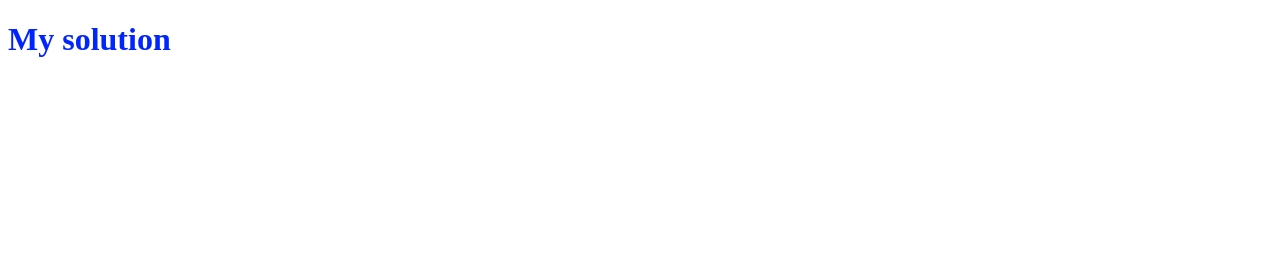
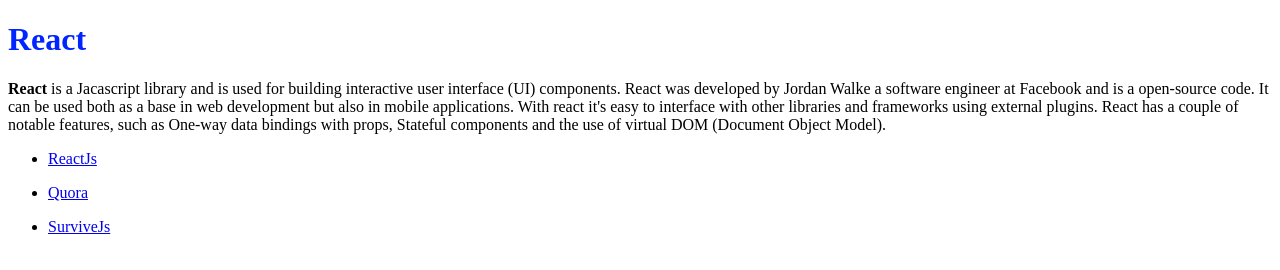
Before and after one commit to SanSjo/Code-introduction, a plain HTML site: page index.html in a window 1280 px wide. Drawn offline with Linux system fonts and the light colour scheme.

Commit message:
Update index.html

```diff
--- a/index.html
+++ b/index.html
@@ -9,7 +9,17 @@
 
 <body>
   <!-- YOUR CODE GOES HERE: -->
-  <h1>My solution</h1>
+  <h1>React</h1>
+
+  <p><strong>React</strong> is a Jacascript library and is used for building interactive user interface (UI) components. React was developed by Jordan Walke a software engineer at Facebook and is a open-source code. It can be used both as a base in web development but also in mobile applications. With react it's easy to interface with other libraries and frameworks using external plugins. React has a couple of notable features, such as One-way data bindings with props, Stateful components and the use of virtual DOM (Document Object Model).</p>
+
+
+ <ul>
+   <li><a class="aLink" href="https://www.google.com/url?sa=t&rct=j&q=&esrc=s&source=web&cd=1&cad=rja&uact=8&ved=2ahUKEwjIkLvBr63iAhVRlosKHa17AxQQFjAAegQIAxAB&url=https%3A%2F%2Freactjs.org%2F&usg=AOvVaw26YbpVhaFnAB4A6G8-4uAs"> <p>ReactJs </p></li>
+   <li><a class="aLink" href="https://www.quora.com/React-JS-Library/How-was-the-idea-to-develop-React-conceived-and-how-many-people-worked-on-developing-it-and-implementing-it-at-Facebook/answer/Bill-Fisher-17"> <p>Quora </p></li>
+   <li><a class="aLink" href="https://survivejs.com/react/getting-started/introduction-to-react/"> <p>SurviveJs</p></li>
+</ul>
+
 </body>
 
 </html>
```
